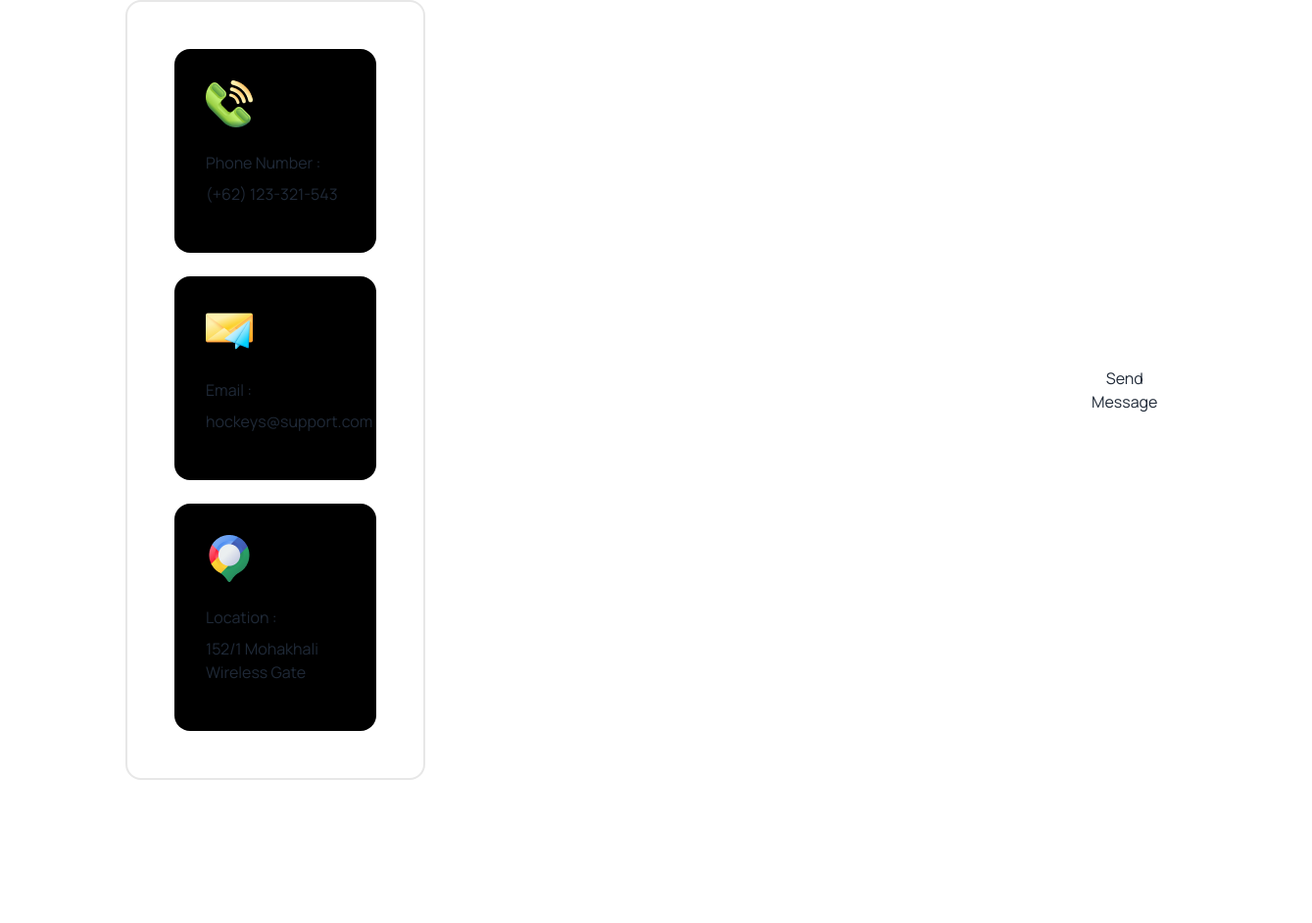
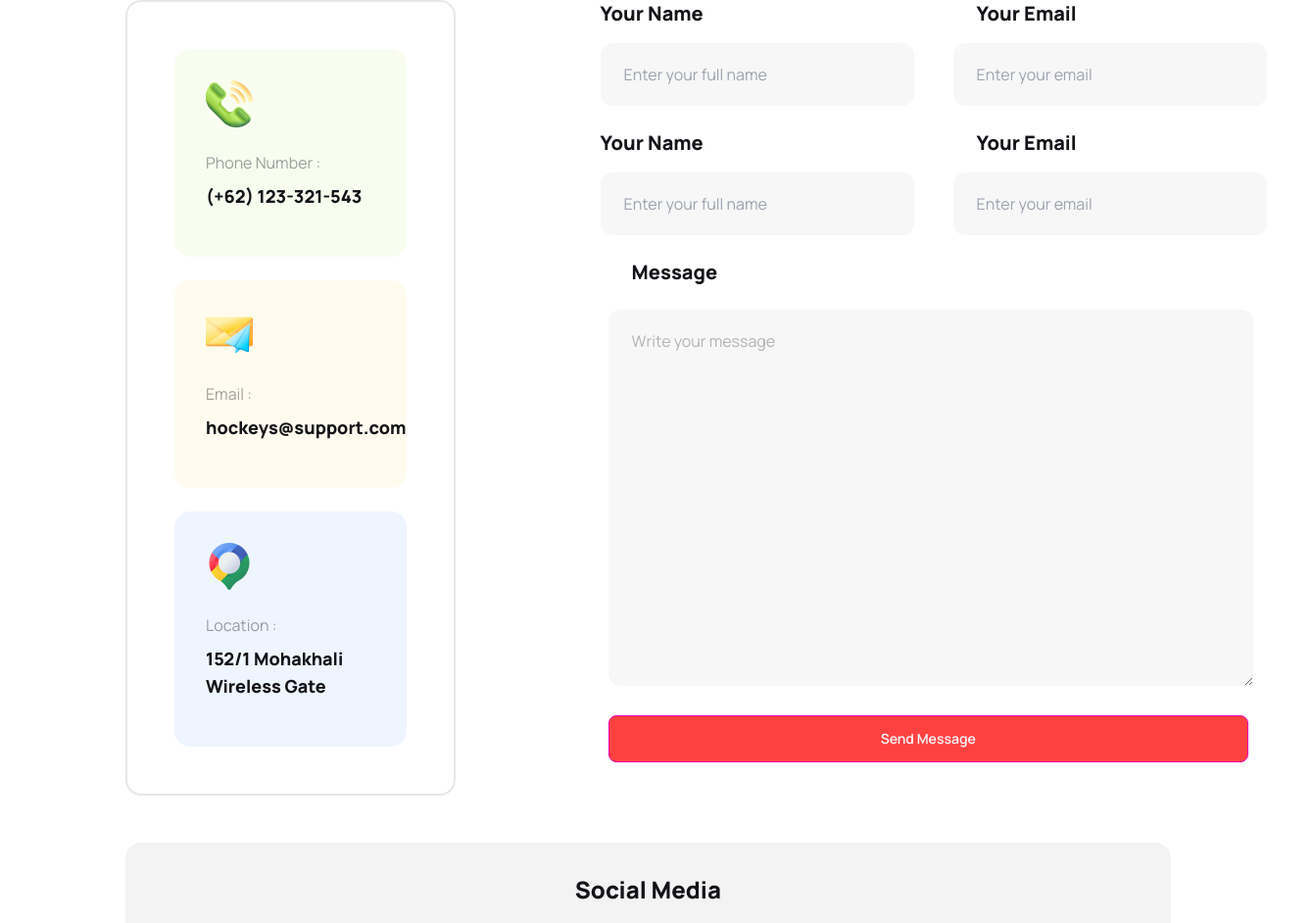
Before and after one commit to shoibeas11/third-assignment, a plain HTML site: page index.html in a window 1280 px wide. Shown: the part 4531-5473 px from the top of the page at 98% size, 1339 px wide, since content can reach past the window. Before the commit the page ends 5327 px from the top, so only its background shows below. Drawn offline with nearby package versions, Linux system fonts and the light colour scheme.

Commit message:
social media section add

```diff
--- a/index.html
+++ b/index.html
@@ -504,59 +504,94 @@
 
       <!-- Contact Section Start -->
 
-      <section class="w-10/12 ml-12 mt-12 lg:ml-32 lg:flex lg:justify-between">
+      <section class="w-10/12 ml-12 mt-12 lg:ml-32 lg:flex">
 
         <div class="rounded-2xl border-solid border-2 border-[#1313181A]">
 
-          <div class="ml-12 mt-12 mr-12 mb-6 rounded-2xl bg-black">
-            <img class="pt-8 pb-6 pl-8 pr-74" src="Images/Group 1171275317.png" alt="">
-            <p class="pl-8 pb-2">Phone Number : </p>
-            <p class="pl-8 pb-12">(+62) 123-321-543</p>
+          <div class="ml-12 mt-12 mr-12 mb-6 rounded-2xl bg-[#BCED6D1A]">
+            <img class="pt-8 pb-6 pl-8 pr-76" src="Images/Group 1171275317.png" alt="">
+            <p class="pl-8 pb-2 text-base font-normal text-[#13131866]">Phone Number : </p>
+            <p class="pl-8 pb-12 text-[#131318] font-extrabold text-lg">(+62) 123-321-543</p>
           </div>
 
-          <div class="ml-12 mr-12 mb-6 rounded-2xl bg-black">
-            <img class="pt-8 pb-6 pl-8 pr-74" src="Images/Group 1171275318.png" alt="">
-            <p class="pl-8 pb-2">Email : </p>
-            <p class="pl-8 pb-12">hockeys@support.com</p>
+          <div class="ml-12 mr-12 mb-6 rounded-2xl bg-[#FDDD5F1A]">
+            <img class="pt-8 pb-6 pl-8 pr-76" src="Images/Group 1171275318.png" alt="">
+            <p class="pl-8 pb-2 text-base font-normal text-[#13131866]">Email : </p>
+            <p class="pl-8 pb-12 text-[#131318] font-extrabold text-lg">hockeys@support.com</p>
           </div>
 
-          <div class="ml-12 mr-12 mb-12 rounded-2xl bg-black">
-            <img class="pt-8 pb-6 pl-8 pr-74" src="Images/Group 1171275321.png" alt="">
-            <p class="pl-8 pb-2">Location : </p>
-            <p class="pl-8 pb-12">152/1 Mohakhali Wireless Gate</p>
+          <div class="ml-12 mr-12 mb-12 rounded-2xl bg-[#629CF31A]">
+            <img class="pt-8 pb-6 pl-8 pr-76" src="Images/Group 1171275321.png" alt="">
+            <p class="pl-8 pb-2 text-base font-normal text-[#13131866]">Location : </p>
+            <p class="pl-8 pb-12 text-[#131318] font-extrabold text-lg">152/1 Mohakhali Wireless Gate</p>
           </div>
 
         </div>
 
-          <form action="">
-            <label for="">
-              <input type="text">
-            </label>
+        <div class="6/12 lg:ml-11">
+          <div class=" lg:flex">
+            <div class="lg:ml-20">
+              <p class="text-[#131318] text-xl font-extrabold pt-6 lg:pt-0 lg:pl-6">Your Name</p>
+              <input class="bg-[#13131208] text-[#1313124D] lg:ml-6 mt-4 w-80 h-16 text-base rounded-xl font-normal pl-6" type="text" placeholder="Enter your full name">
+            </div>
 
-            <label for="">
-              <input type="text">
-            </label>
-          </form>
+            <div class="lg:ml-10">
+              <p class="text-[#131318] text-xl font-extrabold pt-6 lg:pt-0 lg:pl-6">Your Email</p>
+              <input class="bg-[#13131208] text-[#1313124D] pl-6 mt-4 w-80 h-16 text-base rounded-xl font-normal" type="text" placeholder="Enter your email">
+            </div>
+          </div>
 
-          <form action="">
-            <label for="">
-              <input type="text">
-            </label>
 
-            <label for="">
-              <input type="text">
-            </label>
-          </form>
+          <div class=" lg:flex mt-6">
+            <div class="lg:ml-20 ">
+              <p class="text-[#131318] text-xl font-extrabold lg:pl-6 ">Your Name</p>
+              <input class="bg-[#13131208] text-[#1313124D] lg:ml-6 mt-4 w-80 h-16 text-base rounded-xl font-normal pl-6" type="text" placeholder="Enter your full name">
+            </div>
 
-          <button class=" ">Send Message</button>
+            <div class="lg:ml-10">
+              <p class="text-[#131318] text-xl font-extrabold pt-6 lg:pt-0 lg:pl-6">Your Email</p>
+              <input class="bg-[#13131208] text-[#1313124D] pl-6 mt-4 w-80 h-16 text-base rounded-xl font-normal" type="text" placeholder="Enter your email">
+            </div>
+          </div>
 
-        <div>
+          <div class="w-11/12 lg:ml-28 mt-6">
+            <p class="text-[#131318] text-xl font-extrabold pb-6 lg:pl-6">Message</p>
+            <textarea class="w-80 lg:w-11/12 h-96 bg-[#13131208] text-[#1313124D] pl-6 pt-5 text-base rounded-xl font-normal" name="" id="" cols="30" rows="10">Write your message</textarea>
+          </div>
+
+          <button class="bg-[#FF4240] w-80 lg:w-10/12 lg:ml-28 mt-6 btn btn-active btn-secondary">Send Message</button>
+
 
         </div>
+
+
 
       </section>
 
        <!-- Contact Section End -->
+
+
+
+
+
+       <!-- Social Media Section Start -->
+
+       <section class="w-10/12 ml-12 mt-12 lg:ml-32 rounded-2xl bg-[#1313180D]">
+          <div class="flex justify-center items-center">
+            <p class="text-[#131318] text-2xl font-extrabold pt-8">Social Media</p>
+          </div>
+          <div class="flex justify-center pt-6 pb-8 gap-x-8">
+            <i class="fa-brands fa-facebook"></i>
+            <i class="fa-brands fa-github"></i>
+            <i class="fa-brands fa-twitter"></i>
+            <i class="fa-brands fa-instagram"></i>
+          </div>
+       </section>
+
+       <!-- Social Media Section End -->
+
+
+
 
     </main>
 
```
